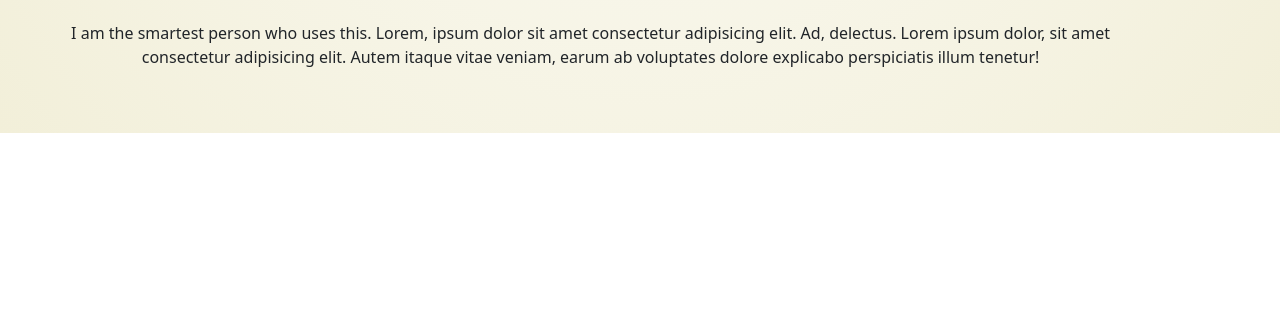
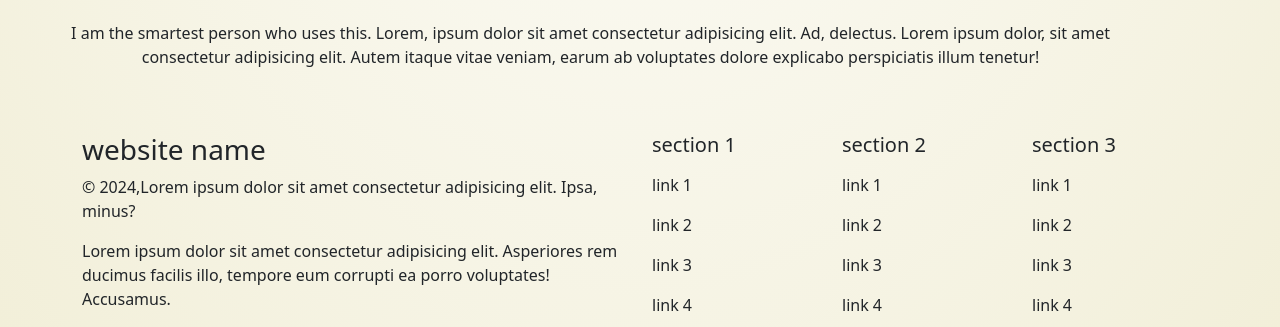
Before and after one commit to Varunkr63/SECTION-1, a plain HTML site: page bootstrapexamaple2.html in a window 1280 px wide. Shown: the part 1581-1908 px from the top of the page. Before the commit the page ends 1714 px from the top, so only its background shows below. Drawn offline with nearby package versions, Linux system fonts and the light colour scheme.

Commit message:
bootstrap page

```diff
--- a/bootstrapexamaple2.html
+++ b/bootstrapexamaple2.html
@@ -2874,6 +2874,7 @@ l         <link rel="stylesheet" href="animation.css">
         </div>
        </section>
 	   <section>
+
         <div id="carouselId" class="carousel slide carousel-dark" data-bs-ride="carousel">
 
 			<div class="carousel-inner" role="listbox">
@@ -2942,6 +2943,69 @@ l         <link rel="stylesheet" href="animation.css">
 
 
 	   </section>
+	   <footer>
+		<div class="container">
+
+			<div class="row gy-3">
+				<div class="col-md-6">
+					<h3>website name</h3>
+					<p> &copy; 2024,Lorem ipsum dolor sit amet consectetur adipisicing elit. Ipsa, minus?</p>
+					<p>Lorem ipsum dolor sit amet consectetur adipisicing elit. Asperiores rem ducimus facilis illo, tempore eum corrupti ea porro voluptates! Accusamus.</p>
+				</div>
+				<div class="col-md-2 col-4">
+					<h5>section 1</h5>
+					<ul class="nav navbar-nav">
+						<li class="nav-item">
+							<a class="nav-link" href="#">link 1</a>
+						</li>
+						<li class="nav-item">
+							<a class="nav-link" href="#">link 2</a>
+						</li>
+						<li class="nav-item">
+							<a class="nav-link" href="#">link 3</a>
+						</li>
+						<li class="nav-item">
+							<a class="nav-link" href="#">link 4</a>
+						</li>
+					</ul>
+				</div>
+				<div class="col-md-2 col-4">
+					<h5>section 2</h5>
+					<ul class="nav navbar-nav">
+						<li class="nav-item">
+							<a class="nav-link" href="#">link 1</a>
+						</li>
+						<li class="nav-item">
+							<a class="nav-link" href="#">link 2</a>
+						</li>
+						<li class="nav-item">
+							<a class="nav-link" href="#">link 3</a>
+						</li>
+						<li class="nav-item">
+							<a class="nav-link" href="#">link 4</a>
+						</li>
+					</ul>
+				</div>
+				<div class="col-md-2 col-4">
+					<h5>section 3</h5>
+					<ul class="nav navbar-nav">
+						<li class="nav-item">
+							<a class="nav-link" href="#">link 1</a>
+						</li>
+						<li class="nav-item">
+							<a class="nav-link" href="#">link 2</a>
+						</li>
+						<li class="nav-item">
+							<a class="nav-link" href="#">link 3</a>
+						</li>
+						<li class="nav-item">
+							<a class="nav-link" href="#">link 4</a>
+						</li>
+					</ul>
+			</div>
+		</div>
+	   </footer>
+
         <script
             src="https://cdn.jsdelivr.net/npm/@popperjs/core@2.11.8/dist/umd/popper.min.js"
             integrity="sha384-I7E8VVD/ismYTF4hNIPjVp/Zjvgyol6VFvRkX/vR+Vc4jQkC+hVqc2pM8ODewa9r"
```
